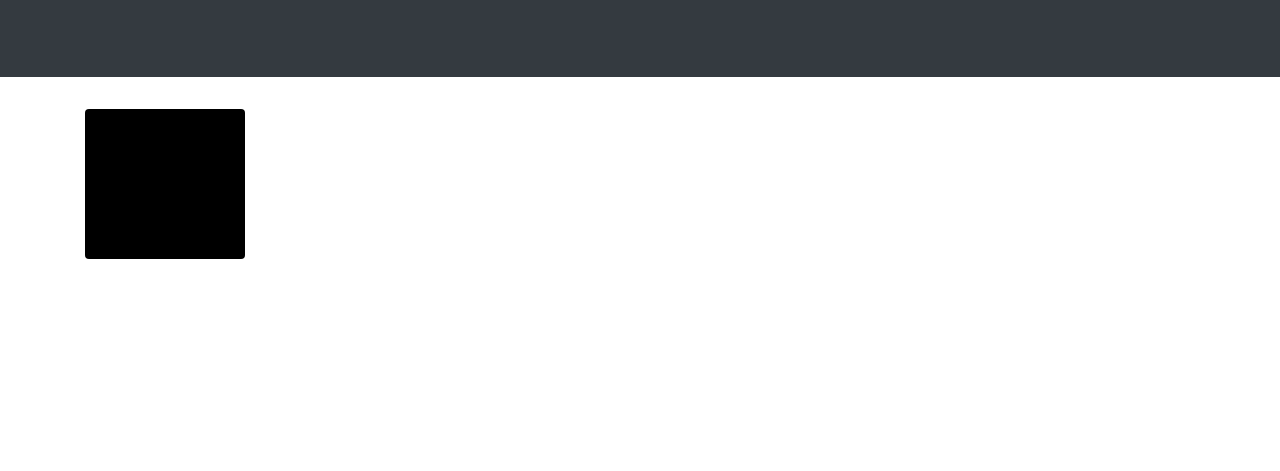
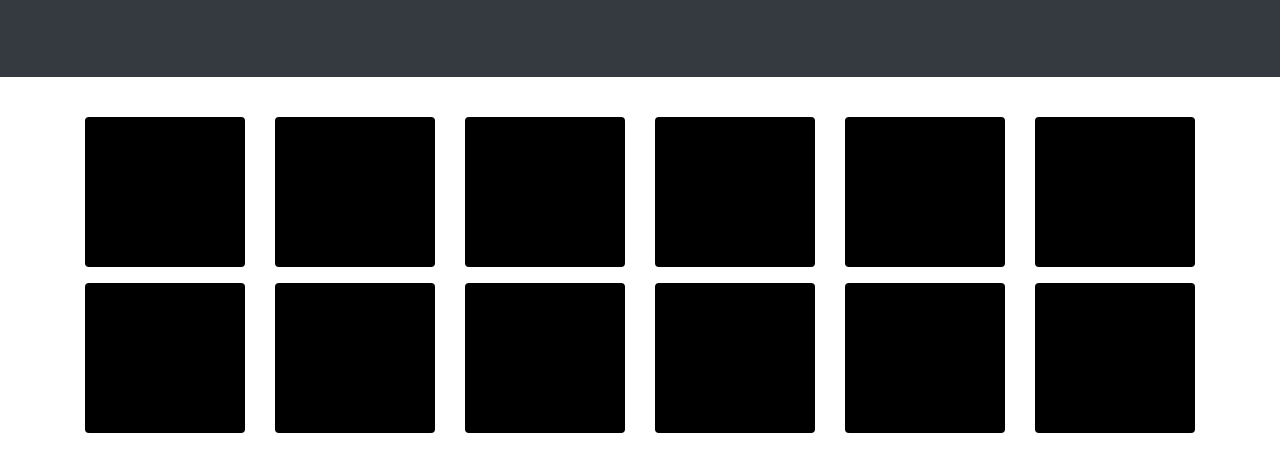
Before and after one commit to thomgo/jeudespaires, a plain HTML site: page index.html in a window 1280 px wide. Shown: the part 153-624 px from the top of the page. Drawn offline with nearby package versions, Linux system fonts and the light colour scheme.

Commit message:
added a create acrd and addcards function to display 12 cards on board game

```diff
--- a/index.html
+++ b/index.html
@@ -30,10 +30,6 @@
         <!-- Game content -->
         <div class="container">
           <div class="row" id="boardGame">
-            <div class="col-sm-2">
-              <div class="card">
-              </div>
-            </div>
           </div>
         </div>
 
--- a/js/main.js
+++ b/js/main.js
@@ -0,0 +1,31 @@
+//
+//
+// Functions
+//
+//
+
+function randomizeColors() {
+
+}
+
+function createCard() {
+  var card = document.createElement('div');
+  card.className = "col-sm-2";
+  card.innerHTML = "<div class='card my-2'></div>";
+  return card;
+}
+
+function addCards() {
+  var boardGame = document.getElementById("boardGame");
+  for (var i = 0; i < 12; i++) {
+    var card = createCard();
+    boardGame.appendChild(card);
+  }
+}
+
+//
+//
+// Code logic
+//
+//
+addCards();
```
